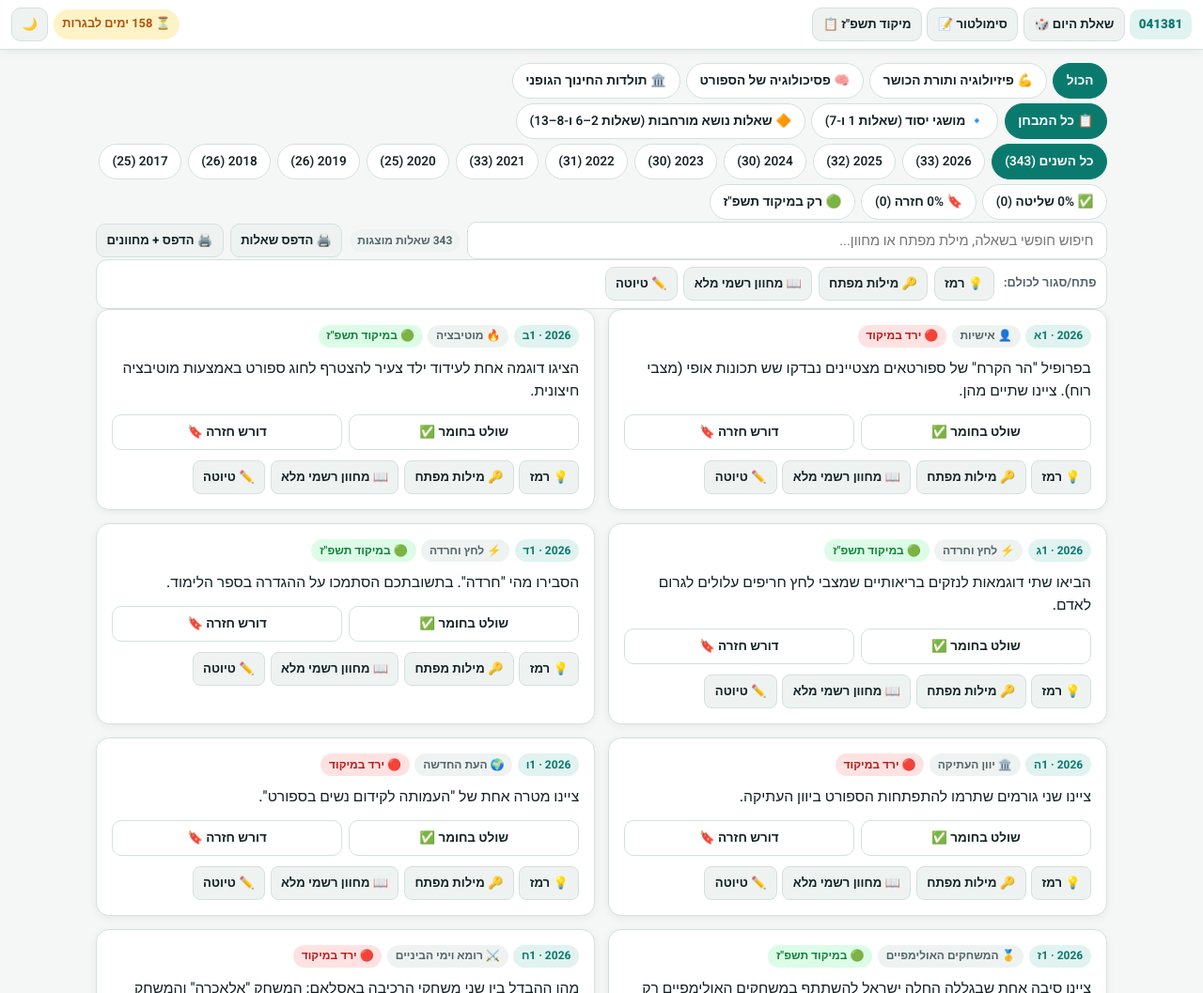
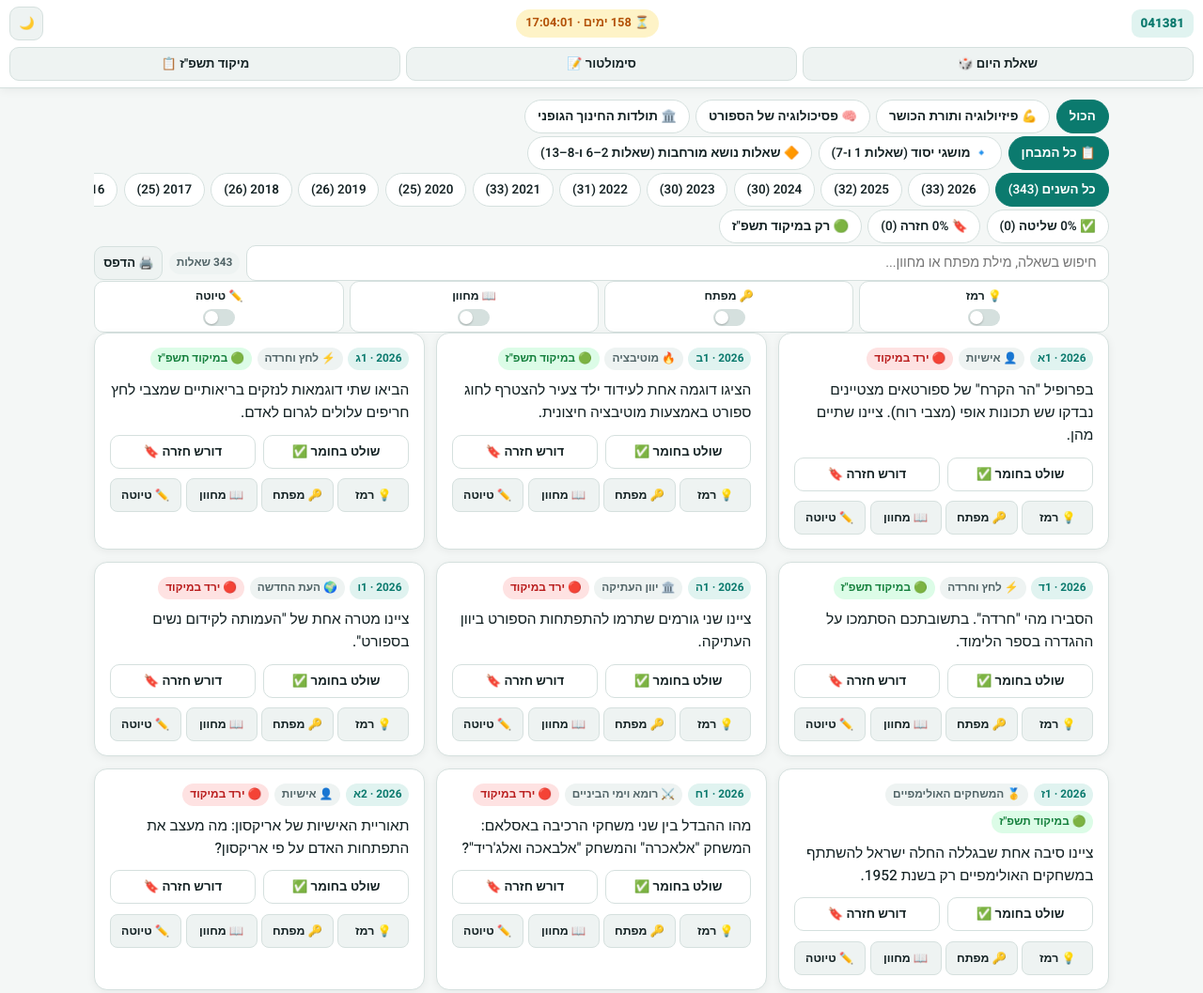
Before and after one commit to chickodoron-projects/bagrutsport2027, a plain HTML site: page index.html in a window 1280 px wide. Shown: the top 1057 px of the page at 94% size. Drawn offline with Linux system fonts and the light colour scheme.

Commit message:
Add files via upload

```diff
--- a/index.html
+++ b/index.html
@@ -27,63 +27,104 @@
     *, *::before, *::after { box-sizing: border-box; }
     html, body { margin: 0; padding: 0; background: var(--bg); color: var(--text); font-family: 'Heebo', system-ui, sans-serif; line-height: 1.55; overflow-x: clip; }
     button, input, select, textarea { font-family: inherit; color: inherit; }
+
+    /* Clean 2-row Sticky Header */
     .sticky-header {
       position: sticky; top: 0; z-index: 40; background: var(--surface);
-      border-bottom: 1px solid var(--border); padding: 0.5rem 0.75rem;
-      display: flex; align-items: center; justify-content: space-between; gap: 0.4rem; box-shadow: var(--shadow);
+      border-bottom: 1px solid var(--border); padding: 0.45rem 0.65rem;
+      display: flex; flex-direction: column; gap: 0.4rem; box-shadow: var(--shadow);
     }
-    .header-right, .header-left { display: flex; align-items: center; gap: 0.35rem; flex-wrap: wrap; }
-    .brand-pill { font-weight: 800; font-size: 0.84rem; padding: 0.35rem 0.6rem; border-radius: 10px; background: var(--primary-soft); color: var(--primary); white-space: nowrap; }
-    .countdown-pill { font-weight: 700; font-size: 0.8rem; padding: 0.35rem 0.6rem; border-radius: 999px; background: var(--amber-soft); color: var(--amber); white-space: nowrap; }
+    .hdr-top { display: flex; align-items: center; justify-content: space-between; gap: 0.4rem; }
+    .hdr-nav { display: grid; grid-template-columns: repeat(3, minmax(0, 1fr)); gap: 0.35rem; }
+    .brand-pill { font-weight: 800; font-size: 0.84rem; padding: 0.3rem 0.6rem; border-radius: 9px; background: var(--primary-soft); color: var(--primary); white-space: nowrap; }
+    .countdown-pill {
+      font-weight: 700; font-size: 0.8rem; padding: 0.3rem 0.65rem; border-radius: 999px;
+      background: var(--amber-soft); color: var(--amber); white-space: nowrap;
+      font-variant-numeric: tabular-nums;
+    }
     .icon-btn, .hdr-btn {
-      min-height: 36px; padding: 0.3rem 0.65rem; border-radius: 10px;
+      min-height: 36px; padding: 0.25rem 0.55rem; border-radius: 10px;
       border: 1px solid var(--border); background: var(--surface-alt);
       font-weight: 700; font-size: 0.82rem; cursor: pointer;
-      display: inline-flex; align-items: center; gap: 0.3rem; white-space: nowrap;
+      display: inline-flex; align-items: center; justify-content: center; gap: 0.3rem; white-space: nowrap;
     }
     .hdr-btn.active { background: var(--primary); color: var(--primary-fg); border-color: var(--primary); }
-    .app-main { max-width: 1100px; margin: 0 auto; padding: 0.75rem; display: flex; flex-direction: column; gap: 0.6rem; }
-    .carousel-wrap { display: flex; align-items: center; gap: 0.4rem; overflow-x: auto; white-space: nowrap; -webkit-overflow-scrolling: touch; scrollbar-width: none; padding: 0.15rem 0; }
+
+    .app-main { max-width: 1100px; margin: 0 auto; padding: 0.65rem; display: flex; flex-direction: column; gap: 0.55rem; }
+    .carousel-wrap { display: flex; align-items: center; gap: 0.4rem; overflow-x: auto; white-space: nowrap; -webkit-overflow-scrolling: touch; scrollbar-width: none; padding: 0.1rem 0; }
     .carousel-wrap::-webkit-scrollbar { display: none; }
     .chip {
-      min-height: 38px; padding: 0.35rem 0.85rem; border-radius: 999px;
+      min-height: 36px; padding: 0.3rem 0.8rem; border-radius: 999px;
       border: 1px solid var(--border); background: var(--surface); color: var(--text);
-      font-size: 0.85rem; font-weight: 600; cursor: pointer; flex-shrink: 0;
+      font-size: 0.84rem; font-weight: 600; cursor: pointer; flex-shrink: 0;
       display: inline-flex; align-items: center; gap: 0.3rem;
     }
     .chip.active { background: var(--primary); color: var(--primary-fg); border-color: var(--primary); }
     .chip.status-mastered.active { background: var(--green); color: #fff; border-color: var(--green); }
     .chip.status-review.active { background: var(--amber); color: #fff; border-color: var(--amber); }
-    .tools-row { display: flex; flex-wrap: wrap; gap: 0.45rem; align-items: center; }
-    .bulk-row { display: flex; flex-wrap: wrap; gap: 0.4rem; align-items: center; padding: 0.45rem 0.65rem; background: var(--surface); border: 1px solid var(--border); border-radius: 12px; }
-    .bulk-label { font-size: 0.8rem; font-weight: 700; color: var(--muted); margin-left: 0.25rem; }
-    .search-input { flex: 1 1 200px; min-height: 40px; padding: 0.4rem 0.85rem; border-radius: 10px; border: 1px solid var(--border); background: var(--surface); font-size: 0.92rem; }
+
+    .tools-row { display: flex; gap: 0.4rem; align-items: center; }
+    .search-input { flex: 1 1 140px; min-width: 0; min-height: 38px; padding: 0.35rem 0.75rem; border-radius: 10px; border: 1px solid var(--border); background: var(--surface); font-size: 0.9rem; }
+
+    /* 4 Master Toggle Switches in 1 row */
+    .bulk-switches {
+      display: grid; grid-template-columns: repeat(4, minmax(0, 1fr)); gap: 0.35rem;
+    }
+    .switch-card {
+      background: var(--surface); border: 1px solid var(--border); border-radius: 10px;
+      padding: 0.4rem 0.25rem; cursor: pointer;
+      display: flex; flex-direction: column; align-items: center; gap: 0.28rem;
+      font-size: 0.76rem; font-weight: 700; color: var(--text);
+      transition: border-color 0.15s, background 0.15s;
+    }
+    .switch-card.active { border-color: var(--primary); background: var(--primary-soft); color: var(--primary); }
+    .sw-track {
+      position: relative; width: 34px; height: 18px; border-radius: 999px;
+      background: var(--border); transition: background 0.2s; display: block;
+    }
+    .switch-card.active .sw-track { background: var(--primary); }
+    .sw-thumb {
+      position: absolute; top: 2px; left: 2px; width: 14px; height: 14px;
+      border-radius: 50%; background: #ffffff; transition: transform 0.2s;
+      box-shadow: 0 1px 2px rgba(0,0,0,0.25);
+    }
+    .switch-card.active .sw-thumb { transform: translateX(16px); }
+
     .mikud-grid { display: grid; grid-template-columns: repeat(auto-fit, minmax(220px, 1fr)); gap: 0.65rem; font-size: 0.88rem; }
     .mikud-col { background: var(--surface-alt); padding: 0.7rem; border-radius: 10px; }
     .mikud-col h4 { margin: 0 0 0.4rem; font-size: 0.92rem; }
     .m-in { color: var(--green); margin-bottom: 0.3rem; }
     .m-out { color: var(--red); }
-    .isolation-banner { background: var(--primary-soft); border: 1px solid var(--primary); border-radius: 12px; padding: 0.65rem 0.9rem; display: flex; align-items: center; justify-content: space-between; gap: 0.5rem; flex-wrap: wrap; }
-    .cards-list { display: grid; grid-template-columns: repeat(auto-fit, minmax(min(360px, 100%), 1fr)); gap: 0.85rem; }
-    .q-card { background: var(--surface); border: 1px solid var(--border); border-radius: var(--radius); padding: 1rem; box-shadow: var(--shadow); display: flex; flex-direction: column; gap: 0.7rem; }
+    .isolation-banner { background: var(--primary-soft); border: 1px solid var(--primary); border-radius: 12px; padding: 0.6rem 0.85rem; display: flex; align-items: center; justify-content: space-between; gap: 0.5rem; flex-wrap: wrap; }
+
+    .cards-list { display: grid; grid-template-columns: repeat(auto-fit, minmax(min(340px, 100%), 1fr)); gap: 0.8rem; }
+    .q-card { background: var(--surface); border: 1px solid var(--border); border-radius: var(--radius); padding: 0.95rem; box-shadow: var(--shadow); display: flex; flex-direction: column; gap: 0.65rem; }
     .q-card.is-mastered { border-right: 4px solid var(--green); }
     .q-card.is-review { border-right: 4px solid var(--amber); }
     .q-card.sim-picked { border: 2px solid var(--primary); background: var(--surface); }
     .q-card.sim-unpicked { opacity: 0.78; }
     .tags-row { display: flex; flex-wrap: wrap; gap: 0.35rem; align-items: center; }
-    .tag { font-size: 0.75rem; font-weight: 700; padding: 0.18rem 0.55rem; border-radius: 999px; background: var(--surface-alt); color: var(--muted); }
+    .tag { font-size: 0.74rem; font-weight: 700; padding: 0.16rem 0.5rem; border-radius: 999px; background: var(--surface-alt); color: var(--muted); white-space: nowrap; }
     .tag-year { background: var(--primary-soft); color: var(--primary); }
     .tag-mikud-in { background: var(--green-soft); color: var(--green); }
     .tag-mikud-out { background: var(--red-soft); color: var(--red); }
-    .q-body { font-size: 0.98rem; font-weight: 500; white-space: pre-line; }
-    .track-row { display: flex; gap: 0.45rem; flex-wrap: wrap; }
-    .track-btn { flex: 1; min-height: 38px; border-radius: 10px; border: 1px solid var(--border); background: var(--surface); font-weight: 700; font-size: 0.84rem; cursor: pointer; }
+    .q-body { font-size: 0.97rem; font-weight: 500; white-space: pre-line; }
+    .track-row { display: grid; grid-template-columns: 1fr 1fr; gap: 0.45rem; }
+    .track-btn { min-height: 36px; border-radius: 10px; border: 1px solid var(--border); background: var(--surface); font-weight: 700; font-size: 0.83rem; cursor: pointer; }
     .track-btn.mastered.active { background: var(--green-soft); color: var(--green); border-color: var(--green); }
     .track-btn.review.active { background: var(--amber-soft); color: var(--amber); border-color: var(--amber); }
-    .help-row { display: flex; gap: 0.35rem; flex-wrap: wrap; }
-    .help-btn { min-height: 36px; padding: 0.25rem 0.65rem; border-radius: 8px; border: 1px solid var(--border); background: var(--surface-alt); font-size: 0.82rem; font-weight: 600; cursor: pointer; display: inline-flex; align-items: center; gap: 0.3rem; }
+
+    /* 4 Card Action Buttons in 1 single row on iPhone */
+    .help-row { display: grid; grid-template-columns: repeat(4, minmax(0, 1fr)); gap: 0.3rem; }
+    .help-btn {
+      min-height: 36px; padding: 0.2rem 0.2rem; border-radius: 8px;
+      border: 1px solid var(--border); background: var(--surface-alt);
+      font-size: 0.77rem; font-weight: 700; cursor: pointer;
+      display: inline-flex; align-items: center; justify-content: center; gap: 0.2rem; white-space: nowrap;
+    }
     .help-btn.open { background: var(--primary); color: var(--primary-fg); border-color: var(--primary); }
-    .draft-dot { width: 8px; height: 8px; border-radius: 50%; background: #22c55e; display: inline-block; flex-shrink: 0; }
+    .draft-dot { width: 7px; height: 7px; border-radius: 50%; background: #22c55e; display: inline-block; flex-shrink: 0; }
+
     .drawer { display: none; padding: 0.75rem; border-radius: 10px; font-size: 0.9rem; line-height: 1.6; border: 1px solid var(--border); }
     .drawer.open { display: block; }
     .drawer-hint { background: var(--amber-soft); }
@@ -94,6 +135,7 @@
     .compare-box { background: var(--primary-soft); border: 1px solid var(--primary); border-radius: 8px; padding: 0.6rem; margin-bottom: 0.65rem; white-space: pre-line; }
     .kw-pills { display: flex; flex-wrap: wrap; gap: 0.3rem; margin-top: 0.35rem; }
     .kw-pill { background: var(--surface); border: 1px solid var(--border); padding: 0.15rem 0.55rem; border-radius: 999px; font-size: 0.8rem; font-weight: 600; }
+
     .modal-backdrop { position: fixed; inset: 0; background: rgba(0,0,0,0.55); z-index: 100; display: none; align-items: center; justify-content: center; padding: 1rem; }
     .modal-backdrop.open { display: flex; }
     .modal-card { background: var(--surface); border: 1px solid var(--border); border-radius: 18px; max-width: 680px; width: 100%; max-height: 90vh; overflow-y: auto; padding: 1.15rem; display: flex; flex-direction: column; gap: 0.8rem; box-shadow: 0 20px 50px rgba(0,0,0,0.35); }
@@ -101,6 +143,7 @@
     .modal-title { margin: 0; font-size: 1.15rem; font-weight: 800; }
     .close-circle { width: 34px; height: 34px; border-radius: 50%; border: 1px solid var(--border); background: var(--surface-alt); font-size: 1.1rem; font-weight: 700; cursor: pointer; display: flex; align-items: center; justify-content: center; }
     .modal-foot { display: flex; justify-content: space-between; gap: 0.5rem; border-top: 1px solid var(--border); padding-top: 0.7rem; flex-wrap: wrap; }
+
     .sim-view { display: none; flex-direction: column; gap: 0.9rem; }
     .sim-view.open { display: flex; }
     .sim-bar { background: var(--surface); border: 1px solid var(--border); border-radius: var(--radius); padding: 0.85rem; display: flex; flex-wrap: wrap; justify-content: space-between; align-items: center; gap: 0.6rem; }
@@ -113,7 +156,7 @@
 
     @media print {
       body { background: #fff !important; color: #000 !important; }
-      .sticky-header, .carousel-wrap, .tools-row, .bulk-row, .isolation-banner,
+      .sticky-header, .carousel-wrap, .tools-row, .bulk-switches, .isolation-banner,
       .track-row, .help-row, .sim-bar, .modal-backdrop, .hdr-btn { display: none !important; }
       .print-header { display: block !important; border-bottom: 2px solid #000; padding-bottom: 0.5rem; margin-bottom: 1rem; }
       .app-main { max-width: 100%; padding: 0; }
@@ -126,15 +169,15 @@
 </head>
 <body>
   <header class="sticky-header">
-    <div class="header-right">
+    <div class="hdr-top">
       <span class="brand-pill">041381</span>
+      <span class="countdown-pill" id="countdown-pill">⏳ -- ימים · --:--:--</span>
+      <button type="button" class="icon-btn" id="theme-btn" onclick="toggleTheme()" aria-label="מצב תצוגה">🌙</button>
+    </div>
+    <div class="hdr-nav">
       <button type="button" class="hdr-btn" onclick="openQotdModal()">שאלת היום 🎲</button>
       <button type="button" class="hdr-btn" id="btn-sim-mode" onclick="toggleSimMode()">סימולטור 📝</button>
       <button type="button" class="hdr-btn" onclick="openMikudModal()">מיקוד תשפ"ז 📋</button>
-    </div>
-    <div class="header-left">
-      <span class="countdown-pill" id="countdown-pill">⏳ -- ימים לבגרות</span>
-      <button type="button" class="icon-btn" id="theme-btn" onclick="toggleTheme()" aria-label="מצב תצוגה">🌙</button>
     </div>
   </header>
 
@@ -156,19 +199,29 @@
       </div>
 
       <div class="tools-row">
-        <input type="search" class="search-input" id="search-input" placeholder="חיפוש חופשי בשאלה, מילת מפתח או מחוון..." oninput="onSearch(this.value)">
-        <span class="tag" id="results-count">0 שאלות</span>
-        <button type="button" class="hdr-btn" onclick="printBank(false)">🖨️ הדפס שאלות</button>
-        <button type="button" class="hdr-btn" onclick="printBank(true)">🖨️ הדפס + מחוונים</button>
+        <input type="search" class="search-input" id="search-input" placeholder="חיפוש בשאלה, מילת מפתח או מחוון..." oninput="onSearch(this.value)">
+        <span class="tag" id="results-count">0</span>
+        <button type="button" class="hdr-btn" onclick="printBank()">🖨️ הדפס</button>
       </div>
 
-      <!-- כפתורים ראשיים לפתיחה/סגירה גלובלית -->
-      <div class="bulk-row">
-        <span class="bulk-label">פתח/סגור לכולם:</span>
-        <button type="button" class="hdr-btn" id="bulk-hint" onclick="toggleBulk('hint')">💡 רמז</button>
-        <button type="button" class="hdr-btn" id="bulk-kw" onclick="toggleBulk('kw')">🔑 מילות מפתח</button>
-        <button type="button" class="hdr-btn" id="bulk-ans" onclick="toggleBulk('ans')">📖 מחוון רשמי מלא</button>
-        <button type="button" class="hdr-btn" id="bulk-draft" onclick="toggleBulk('draft')">✏️ טיוטה</button>
+      <!-- 4 מתגי הזזה (Switches) בשורה אחת -->
+      <div class="bulk-switches">
+        <button type="button" class="switch-card" id="bulk-hint" onclick="toggleBulk('hint')" aria-pressed="false">
+          <span>💡 רמז</span>
+          <span class="sw-track"><span class="sw-thumb"></span></span>
+        </button>
+        <button type="button" class="switch-card" id="bulk-kw" onclick="toggleBulk('kw')" aria-pressed="false">
+          <span>🔑 מפתח</span>
+          <span class="sw-track"><span class="sw-thumb"></span></span>
+        </button>
+        <button type="button" class="switch-card" id="bulk-ans" onclick="toggleBulk('ans')" aria-pressed="false">
+          <span>📖 מחוון</span>
+          <span class="sw-track"><span class="sw-thumb"></span></span>
+        </button>
+        <button type="button" class="switch-card" id="bulk-draft" onclick="toggleBulk('draft')" aria-pressed="false">
+          <span>✏️ טיוטה</span>
+          <span class="sw-track"><span class="sw-thumb"></span></span>
+        </button>
       </div>
 
       <div class="isolation-banner hidden" id="isolation-banner">
@@ -189,7 +242,7 @@
           <button type="button" class="hdr-btn active" id="sim-mode-full" onclick="setSimMode('full')">📝 בגרות אמיתית (100 נק')</button>
           <button type="button" class="hdr-btn" id="sim-mode-topic" onclick="setSimMode('topic')">🎯 בוחן לפי נושא</button>
           <span class="sim-timer" id="sim-timer">90:00</span>
-          <button type="button" class="hdr-btn" onclick="printSim()">🖨️ הדפס מבחן / PDF</button>
+          <button type="button" class="hdr-btn" onclick="printSim()">🖨️ הדפס מבחן</button>
           <button type="button" class="hdr-btn" onclick="toggleSimMode()">חזרה למאגר</button>
         </div>
       </div>
@@ -220,7 +273,6 @@
     </section>
   </main>
 
-  <!-- MIKUD MODAL -->
   <div class="modal-backdrop" id="mikud-modal" onclick="if(event.target===this) closeMikudModal()">
     <div class="modal-card" role="dialog" aria-modal="true" aria-labelledby="mikud-modal-title">
       <div class="modal-head">
@@ -250,7 +302,6 @@
     </div>
   </div>
 
-  <!-- QOTD MODAL -->
   <div class="modal-backdrop" id="qotd-modal" onclick="if(event.target===this) closeQotdModal()">
     <div class="modal-card" role="dialog" aria-modal="true" aria-labelledby="qotd-modal-title">
       <div class="modal-head">
@@ -262,8 +313,8 @@
       <div class="track-row" id="qotd-track"></div>
       <div class="help-row">
         <button type="button" class="help-btn" id="qotd-btn-hint" onclick="toggleQotdHelp('hint')">💡 רמז</button>
-        <button type="button" class="help-btn" id="qotd-btn-kw" onclick="toggleQotdHelp('kw')">🔑 מילות מפתח</button>
-        <button type="button" class="help-btn" id="qotd-btn-ans" onclick="toggleQotdHelp('ans')">📖 מחוון רשמי מלא</button>
+        <button type="button" class="help-btn" id="qotd-btn-kw" onclick="toggleQotdHelp('kw')">🔑 מפתח</button>
+        <button type="button" class="help-btn" id="qotd-btn-ans" onclick="toggleQotdHelp('ans')">📖 מחוון</button>
         <button type="button" class="help-btn" id="qotd-btn-draft" onclick="toggleQotdHelp('draft')">✏️ טיוטה <span id="qotd-draft-dot"></span></button>
       </div>
       <div class="drawer drawer-hint" id="qotd-box-hint"></div>
@@ -353,8 +404,13 @@
       saveState();
     }
     function updateCountdown() {
-      const days = Math.max(0, Math.floor((new Date('2027-05-05T09:00:00').getTime() - Date.now()) / 86400000));
-      document.getElementById('countdown-pill').textContent = `⏳ ${days} ימים לבגרות`;
+      const target = new Date('2027-05-05T09:00:00').getTime();
+      const diff = Math.max(0, target - Date.now());
+      const d = Math.floor(diff / 86400000);
+      const h = String(Math.floor((diff / 3600000) % 24)).padStart(2, '0');
+      const m = String(Math.floor((diff / 60000) % 60)).padStart(2, '0');
+      const s = String(Math.floor((diff / 1000) % 60)).padStart(2, '0');
+      document.getElementById('countdown-pill').innerHTML = `⏳ ${d} ימים · <bdi dir="ltr">${h}:${m}:${s}</bdi>`;
     }
     function esc(s) { return String(s || '').replace(/&/g,'&amp;').replace(/</g,'&lt;').replace(/>/g,'&gt;'); }
     function shuffle(a) { return a.slice().sort(() => Math.random() - 0.5); }
@@ -432,11 +488,9 @@
       else delete state.drafts[id];
       saveState();
 
-      // Update green dot on card button
       const dot = document.getElementById(`dot-${id}`);
       if (dot) dot.classList.toggle('hidden', !(state.drafts[id] && state.drafts[id].trim()));
 
-      // Update comparison inside rubric drawer if rendered
       const ansBox = document.getElementById(`d-ans-${id}`);
       const q = DATA.find(x => x.id === id);
       if (ansBox && q) ansBox.innerHTML = buildAnsHtml(q);
@@ -450,8 +504,10 @@
 
     function toggleBulk(kind) {
       bulkOpen[kind] = !bulkOpen[kind];
-      document.getElementById(`bulk-${kind}`).classList.toggle('active', bulkOpen[kind]);
-      document.querySelectorAll(`#cards-container .drawer-${kind === 'kw' ? 'kw' : kind}`).forEach(d => {
+      const sw = document.getElementById(`bulk-${kind}`);
+      sw.classList.toggle('active', bulkOpen[kind]);
+      sw.setAttribute('aria-pressed', bulkOpen[kind] ? 'true' : 'false');
+      document.querySelectorAll(`#cards-container .drawer-${kind}`).forEach(d => {
         d.classList.toggle('open', bulkOpen[kind]);
       });
       document.querySelectorAll(`#cards-container .help-btn[data-kind="${kind}"]`).forEach(b => {
@@ -466,7 +522,7 @@
         banner.classList.remove('hidden');
         document.getElementById('isolation-text').textContent = state.isolation === 'mastered' ? `מצב בידוד: מציג אך ורק ${list.length} שאלות "שולט בחומר ✅"` : `מצב בידוד: מציג אך ורק ${list.length} שאלות "דורש חזרה 🔖"`;
       } else { banner.classList.add('hidden'); }
-      document.getElementById('results-count').textContent = `${list.length} שאלות מוצגות`;
+      document.getElementById('results-count').textContent = `${list.length} שאלות`;
       const container = document.getElementById('cards-container');
       if (!list.length) { container.innerHTML = `<div class="q-card" style="text-align:center; padding:2rem;"><strong>לא נמצאו שאלות מתאימות לסינון.</strong></div>`; return; }
       container.innerHTML = list.map(q => {
@@ -486,8 +542,8 @@
           </div>
           <div class="help-row">
             <button type="button" class="help-btn ${bulkOpen.hint?'open':''}" data-kind="hint" onclick="toggleCardDrawer('${q.id}','hint',this)">💡 רמז</button>
-            <button type="button" class="help-btn ${bulkOpen.kw?'open':''}" data-kind="kw" onclick="toggleCardDrawer('${q.id}','kw',this)">🔑 מילות מפתח</button>
-            <button type="button" class="help-btn ${bulkOpen.ans?'open':''}" data-kind="ans" onclick="toggleCardDrawer('${q.id}','ans',this)">📖 מחוון רשמי מלא</button>
+            <button type="button" class="help-btn ${bulkOpen.kw?'open':''}" data-kind="kw" onclick="toggleCardDrawer('${q.id}','kw',this)">🔑 מפתח</button>
+            <button type="button" class="help-btn ${bulkOpen.ans?'open':''}" data-kind="ans" onclick="toggleCardDrawer('${q.id}','ans',this)">📖 מחוון</button>
             <button type="button" class="help-btn ${bulkOpen.draft?'open':''}" data-kind="draft" onclick="toggleCardDrawer('${q.id}','draft',this)">✏️ טיוטה <span class="draft-dot ${hasDraft?'':'hidden'}" id="dot-${q.id}"></span></button>
           </div>
           <div class="drawer drawer-hint ${bulkOpen.hint?'open':''}" id="d-hint-${q.id}"><strong>רמז:</strong> ${esc(q.hint)}</div>
@@ -504,18 +560,14 @@
     function toggleCardDrawer(id, kind, btn) { const box = document.getElementById(`d-${kind}-${id}`); btn.classList.toggle('open', box.classList.toggle('open')); }
     function renderAll() { renderCarousels(); renderCards(); }
 
-    function printBank(withRubric) {
+    function printBank() {
+      const withRubric = bulkOpen.ans;
       const lbl = state.isolation === 'review' ? 'שאלות המסומנות לחזרה 🔖'
         : state.isolation === 'mastered' ? 'שאלות המסומנות כשליטה ✅'
         : 'מאגר שאלות בגרות בחינוך גופני (041381)';
       document.getElementById('print-title').textContent = lbl;
       document.getElementById('print-sub').textContent = document.getElementById('results-count').textContent + (withRubric ? ' · כולל מחוונים רשמיים' : ' · דף שאלות לתרגול');
-      const drawers = document.querySelectorAll('#cards-container .drawer-ans');
-      const prevStates = Array.from(drawers).map(d => d.classList.contains('open'));
-      if (withRubric) drawers.forEach(d => d.classList.add('open'));
-      else drawers.forEach(d => d.classList.remove('open'));
       window.print();
-      drawers.forEach((d, i) => d.classList.toggle('open', prevStates[i]));
     }
 
     function printSim() {
@@ -634,7 +686,7 @@
     }
     function submitSim() { if(simTimerInt)clearInterval(simTimerInt); simSubmitted = true; renderSim(); }
 
-    loadState(); updateCountdown(); setInterval(updateCountdown, 60000); populateSimTopics(); pickQotd(false); renderAll();
+    loadState(); updateCountdown(); setInterval(updateCountdown, 1000); populateSimTopics(); pickQotd(false); renderAll();
   </script>
 </body>
 </html>
```
